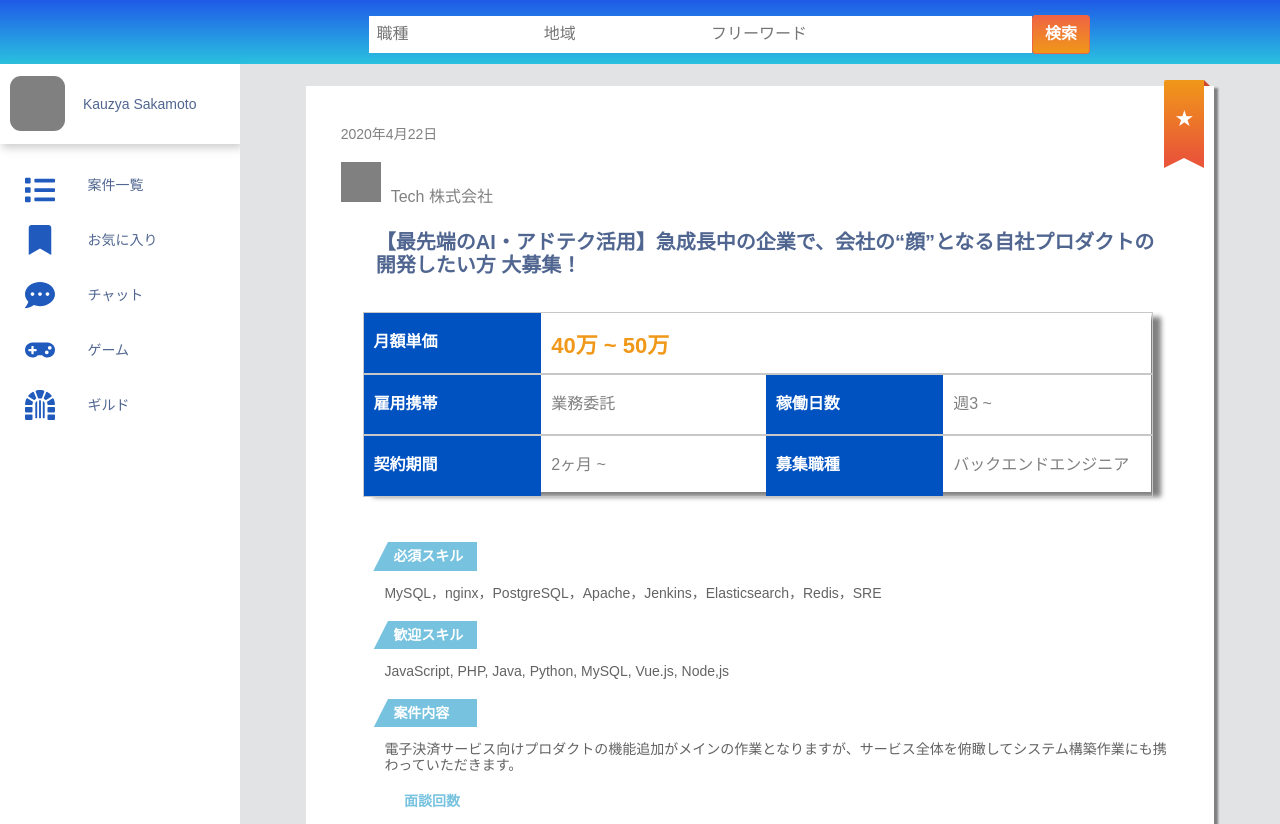
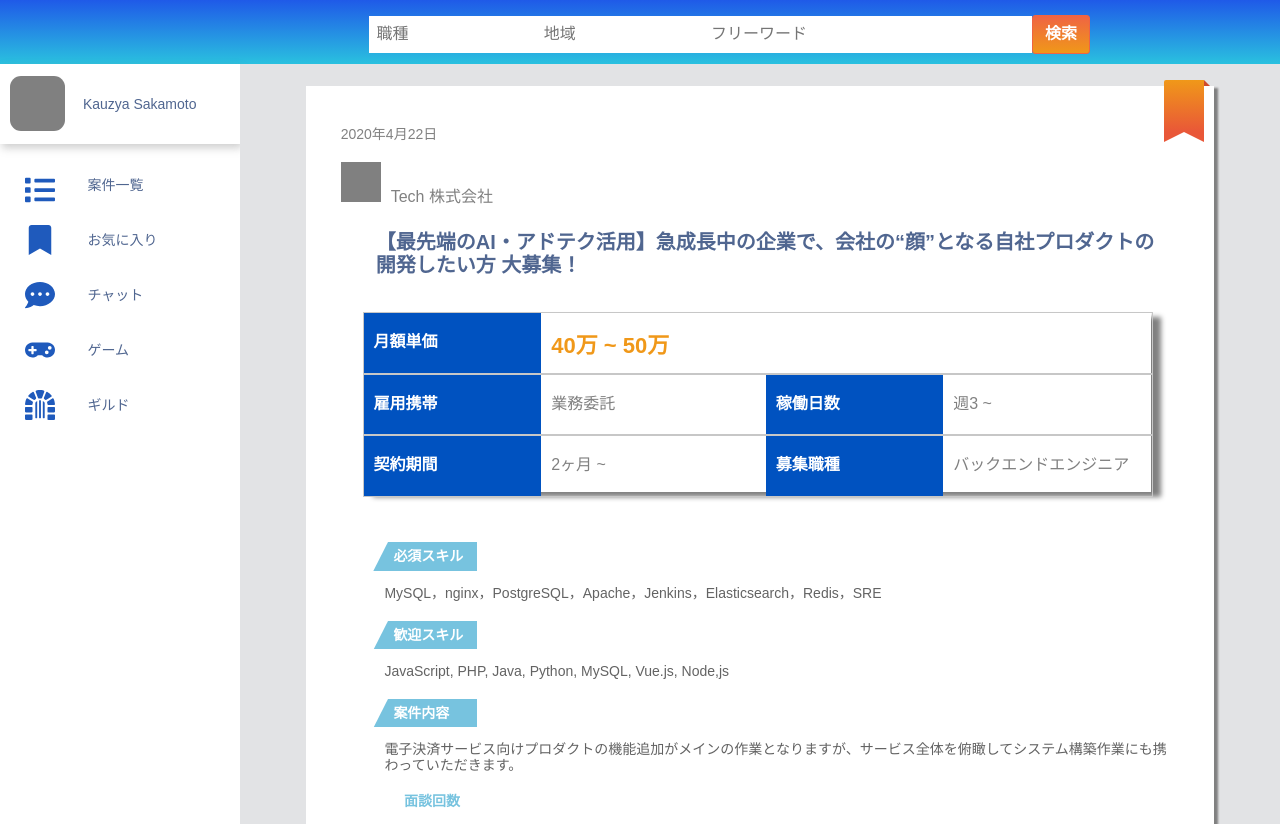
Before and after one commit to naoya-kishi/engergame, a Vue app in the folder vue_app/: page /#/recruit/1 in a window 1280 px wide. Built offline with nearby package versions, Linux system fonts and the light colour scheme; no server answers; what vue-paginate would draw is missing.

Commit message:
edit/desgin

```diff
--- a/vue_app/src/components/pages/Recruit.vue
+++ b/vue_app/src/components/pages/Recruit.vue
@@ -135,6 +135,7 @@ li{
   font-size: 12px;
   text-align: center;
   border: solid 1px #f09819;
+  font-weight: bold;
 }
 .matching-status{
   float: right;
@@ -146,6 +147,7 @@ li{
   font-size: 12px;
   text-align: center;
   border: solid 1px #1f5abc;
+  font-weight: bold;
 }
 .applied-tag-are{
   width: 100px;
@@ -240,6 +242,7 @@ li{
   font-size: 14px;
   padding: 2px 0 0 0 ;
   display: inline-block;
+  font-weight: bold;
 }
 .skill-content{
   display: inline-block;
--- a/vue_app/src/components/pages/RecruitDetail.vue
+++ b/vue_app/src/components/pages/RecruitDetail.vue
@@ -1,7 +1,7 @@
 <template>
   <div class="detail-wrapper" v-if="item" key="product">
     <div class="top-recruit-detail">
-      <span class="ribbon15">★</span>
+      <span class="ribbon15"></span>
       <div class="time-zone">2020年4月22日</div>
       <!-- IDの確認 -->
       <!-- <p>このページは ID: {{ $route.params.id }} の詳細を表示する</p> -->
```
